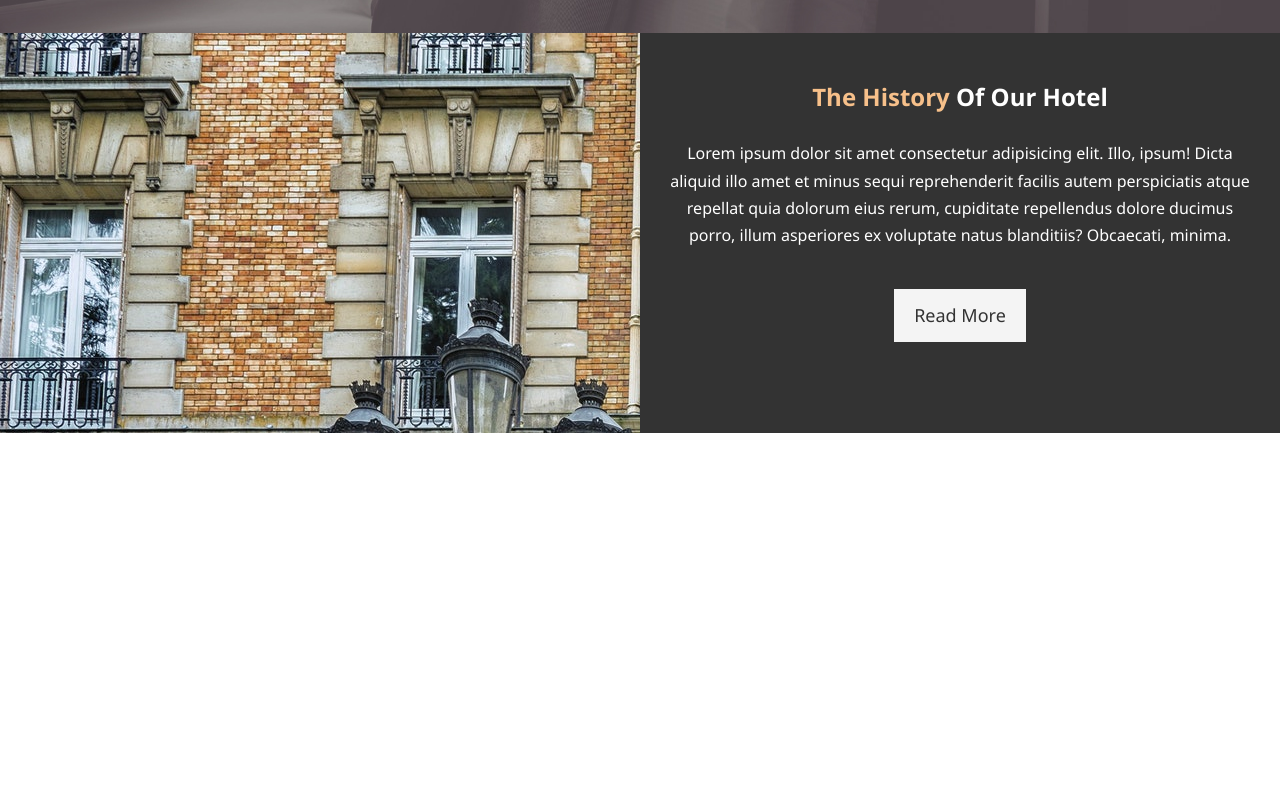
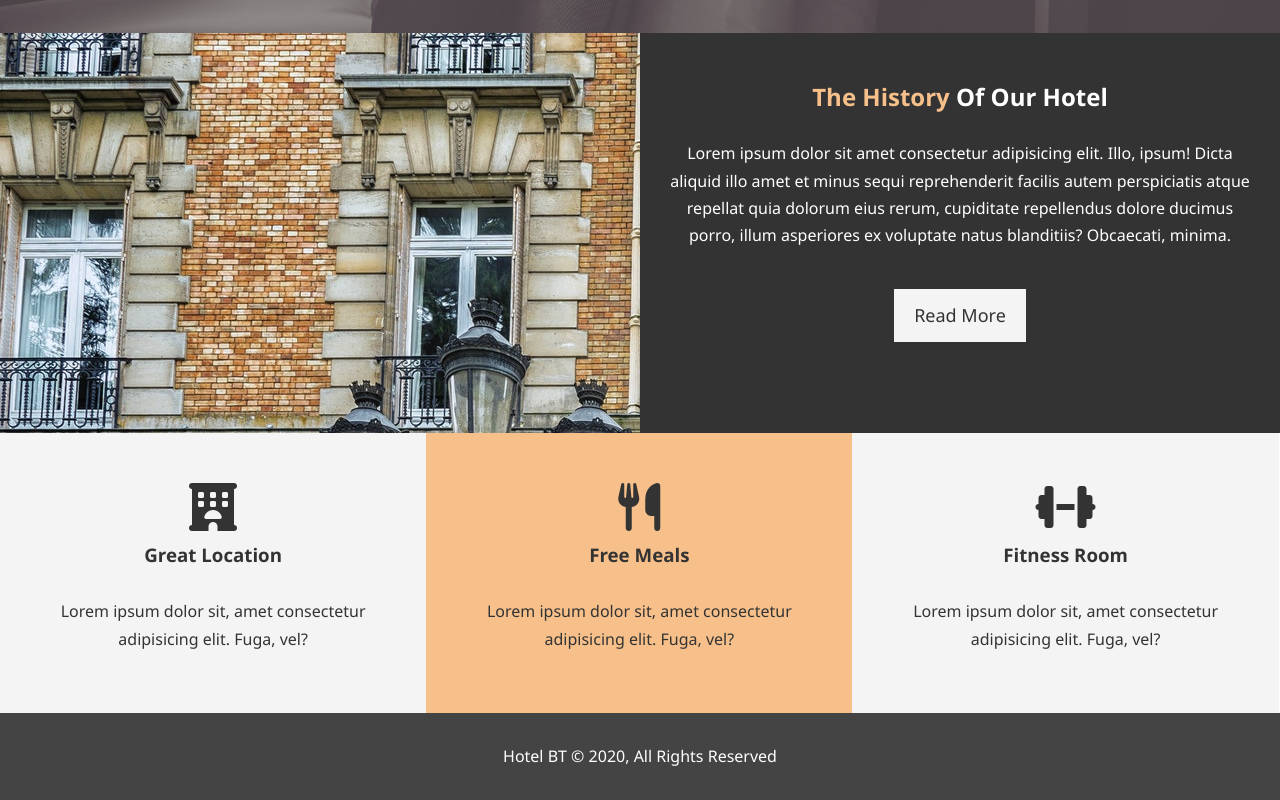
Before and after one commit to jordanbmowry/-home-jordanbmowry-coding-udemy-Modern-HTML-CSS-From-The-Beginning-Including-Sass-, a plain HTML site: page hotel_website/index.html in a window 1280 px wide. Shown: the part 634-1434 px from the top of the page. Before the commit the page ends 1067 px from the top, so only its background shows below. Drawn offline with Linux system fonts and the light colour scheme.

Commit message:
finished home page

```diff
--- a/hotel_website/css/style.css
+++ b/hotel_website/css/style.css
@@ -73,8 +73,12 @@ p {
 }
 
 .bg-primary {
-  background: #333;
-  color: #f7c08a;
+  color: #333;
+  background: #f7c08a;
+}
+
+.clr {
+  clear: both;
 }
 
 /* Navbar */
@@ -160,3 +164,24 @@ p {
 #home-info .info-content p {
   padding-bottom: 30px;
 }
+
+/* Features */
+.box {
+  float: left;
+  width: 33.3%;
+  padding: 50px;
+  text-align: center;
+}
+
+.box i {
+  margin-bottom: 10px;
+}
+
+/* Footer */
+#main-footer {
+  text-align: center;
+  background: #444;
+  color: #fff;
+  padding: 20px;
+
+}
--- a/hotel_website/index.html
+++ b/hotel_website/index.html
@@ -8,6 +8,7 @@
 			content="Welcome to the most extraordiary hotel in Boston Massachusetts"
 		/>
 		<meta name="keywords" content="hotel, boston hotel, new england hotel" />
+		<script src="https://kit.fontawesome.com/53b7058364.js" crossorigin="anonymous"></script>
 		<link rel="stylesheet" href="/css/style.css" />
 		<title>Hotel BT | Welcome</title>
 	</head>
@@ -26,8 +27,11 @@
 			<div id="showcase">
 				<div class="container">
 					<div class="showcase-content">
-            <h1> <span class="text-primary">Enjoy </span>Your Stay</h1>
-            <p class="lead">Lorem ipsum dolor sit amet consectetur adipisicing elit. Enim in aliquam nobis dicta quos nostrum?</p>
+						<h1><span class="text-primary">Enjoy </span>Your Stay</h1>
+						<p class="lead">
+							Lorem ipsum dolor sit amet consectetur adipisicing elit. Enim in
+							aliquam nobis dicta quos nostrum?
+						</p>
 						<a class="btn" href="about.html">About Our Hotel</a>
 					</div>
 				</div>
@@ -37,10 +41,36 @@
 			<div class="info-img"></div>
 			<div class="info-content">
 				<h2><span class="text-primary">The History </span>Of Our Hotel</h2>
-       <p>Lorem ipsum dolor sit amet consectetur adipisicing elit. Illo, ipsum! Dicta aliquid illo amet et minus sequi reprehenderit facilis autem perspiciatis atque repellat quia dolorum eius rerum, cupiditate repellendus dolore ducimus porro, illum asperiores ex voluptate natus blanditiis? Obcaecati, minima.</p>
+				<p>
+					Lorem ipsum dolor sit amet consectetur adipisicing elit. Illo, ipsum!
+					Dicta aliquid illo amet et minus sequi reprehenderit facilis autem
+					perspiciatis atque repellat quia dolorum eius rerum, cupiditate
+					repellendus dolore ducimus porro, illum asperiores ex voluptate natus
+					blanditiis? Obcaecati, minima.
+				</p>
 				<a href="" class="btn btn-light">Read More</a>
 			</div>
-
 		</section>
+		<section class="features">
+			<div class="box btn-light">
+				<i class="fas fa-hotel fa-3x"></i>
+				<h3>Great Location</h3>
+				<p>Lorem ipsum dolor sit, amet consectetur adipisicing elit. Fuga, vel?</p>
+			</div>
+			<div class="box bg-primary">
+				<i class="fas fa-utensils fa-3x"></i>
+				<h3>Free Meals</h3>
+				<p>Lorem ipsum dolor sit, amet consectetur adipisicing elit. Fuga, vel?</p>
+			</div>
+			<div class="box btn-light">
+				<i class="fas fa-dumbbell fa-3x"></i>
+				<h3>Fitness Room</h3>
+				<p>Lorem ipsum dolor sit, amet consectetur adipisicing elit. Fuga, vel?</p>
+			</div>
+		</section>
+		<div class="clr"></div>
+		<footer id="main-footer">
+			<p>Hotel BT &copy; 2020, All Rights Reserved</p>
+		</footer>
 	</body>
 </html>
```
Lines whose indentation alone changed are shown as unchanged.
